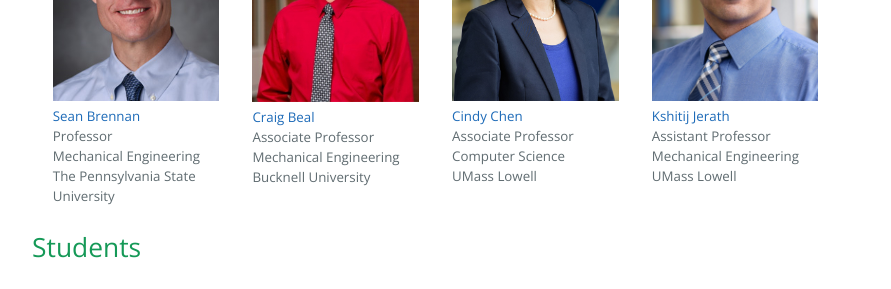
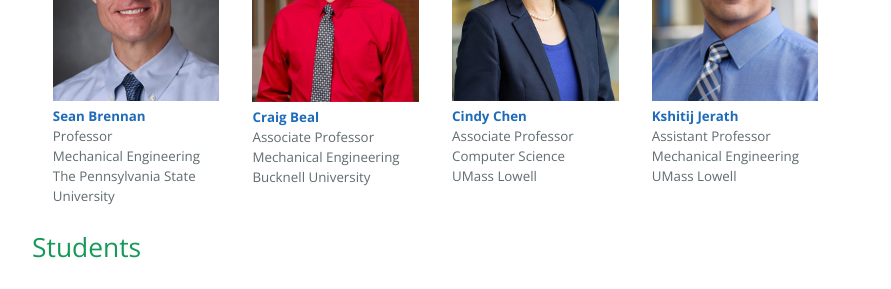
Before and after one commit to ForgetfulDatabases/ForgetfulDatabases.github.io, a Jekyll site: the page built from index.html, in a window 1280 px wide. Shown: the part 989-1278 px from the top of the page, without its empty margins (192-1083 px from the left). Built offline with Jekyll 4.4.1, drawn with Linux system fonts in a browser that asks for light colours.

Commit message:
add bold

```diff
--- a/index.html
+++ b/index.html
@@ -24,7 +24,7 @@ layout: default
     -->
     <p style="float: left; font-size: 10pt; text-align: left; width: 20%; margin-left: 2.5%; margin-right: 4%; margin-bottom: 0.5em;">
         <img src="https://github.com/ForgetfulDatabases/ForgetfulDatabases.github.io/blob/main/assets/images/BRENNAN-SEAN.jpg?raw=true" style="width: 100%">
-        <a href="https://www.me.psu.edu/department/directory-detail-g.aspx?q=SNB10">Sean Brennan</a>
+        <a href="https://www.me.psu.edu/department/directory-detail-g.aspx?q=SNB10"><b>Sean Brennan</b></a>
         <br>Professor
         <br>Mechanical Engineering
         <br>The Pennsylvania State University
@@ -32,21 +32,21 @@ layout: default
 
     <p style="float: left; font-size: 10pt; text-align: left; width: 20%; margin-right: 4%; margin-bottom: 0.5em;">
         <img src="https://github.com/ForgetfulDatabases/ForgetfulDatabases.github.io/blob/main/assets/images/CraigBeal0001.jpg?raw=true" style="width: 100%">
-        <a href="https://www.bucknell.edu/fac-staff/craig-beal">Craig Beal</a>
+        <a href="https://www.bucknell.edu/fac-staff/craig-beal"><b>Craig Beal</b></a>
         <br>Associate Professor
         <br>Mechanical Engineering
         <br>Bucknell University
     </p>
     <p style="float: left; font-size: 10pt; text-align: left; width: 20%; margin-right: 4%; margin-bottom: 0.5em;">
         <img src="https://github.com/ForgetfulDatabases/ForgetfulDatabases.github.io/blob/main/assets/images/Cindy%20Chen_tcm18-300112.jpg?raw=true" style="width: 100%">
-        <a href="https://www.uml.edu/sciences/computer-science/faculty/chen-cindy.aspx">Cindy Chen</a>
+        <a href="https://www.uml.edu/sciences/computer-science/faculty/chen-cindy.aspx"><b>Cindy Chen</b></a>
         <br>Associate Professor
         <br>Computer Science
         <br>UMass Lowell
     </p>
     <p style="float: left; font-size: 10pt; text-align: left; width: 20%; margin-right: 4%; margin-bottom: 0.5em;">
         <img src="https://github.com/ForgetfulDatabases/ForgetfulDatabases.github.io/blob/main/assets/images/Jerath-Kshitij-1400-opt_tcm18-298297.jpg?raw=truee" style="width: 100%">
-        <a href="https://www.uml.edu/engineering/mechanical/faculty/jerath-kshitij.aspx">Kshitij Jerath</a>
+        <a href="https://www.uml.edu/engineering/mechanical/faculty/jerath-kshitij.aspx"><b>Kshitij Jerath</b></a>
         <br>Assistant Professor
         <br>Mechanical Engineering
         <br>UMass Lowell
```
